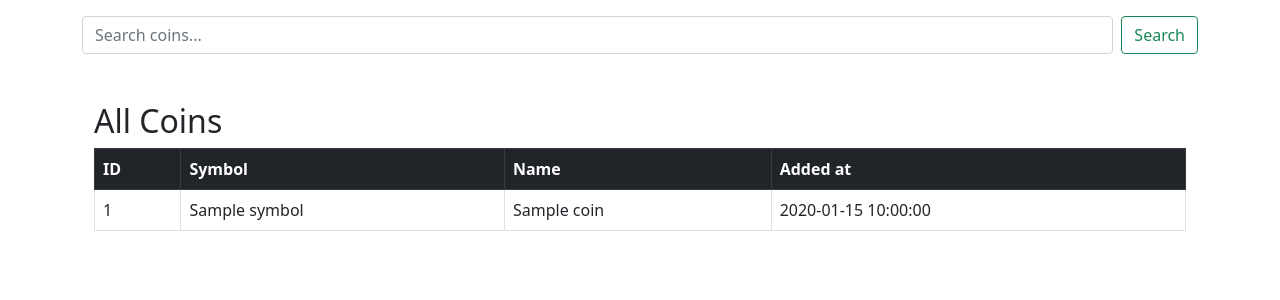
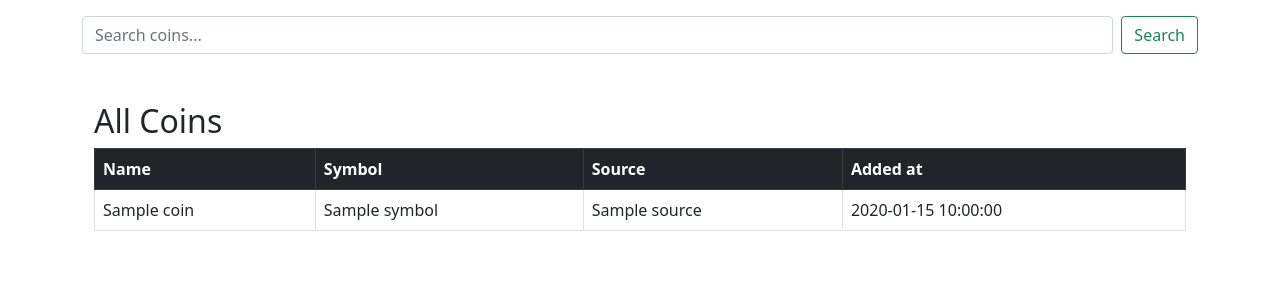
Before and after one commit to cafalchio/cryptofinder, a Python web app: template app/templates/all_coins.html in a window 1280 px wide. Shown: the part 56-356 px from the top of the page. Run offline with Jinja, Linux system fonts and the light colour scheme; the template is opened without the code that fills it: most values are stand-ins (such as "Sample title", 1, 10 or a date in 2020).

Commit message:
updated templates

```diff
--- a/app/templates/all_coins.html
+++ b/app/templates/all_coins.html
@@ -6,18 +6,18 @@
   <table class="table table-bordered">
     <thead class="table-dark">
       <tr>
-        <th>ID</th>
+        <th>Name</th>
         <th>Symbol</th>
-        <th>Name</th>
+        <th>Source</th>
         <th>Added at</th>
       </tr>
     </thead>
     <tbody>
       {% for coin in coins %}
       <tr>
-        <td>{{ coin.id }}</td>
+        <td>{{ coin.name }}</td>
         <td>{{ coin.symbol }}</td>
-        <td>{{ coin.name }}</td>
+        <td>{{ coin.source }}</td>
         <td>{{ coin.added }}</td>
       </tr>
       {% endfor %}
--- a/app/templates/new_coins_today.html
+++ b/app/templates/new_coins_today.html
@@ -8,7 +8,7 @@ block content %}
       <tr>
         <th>Name</th>
         <th>Symbol</th>
-        <th>From</th>
+        <th>Source</th>
         <th>Added at</th>
       </tr>
     </thead>
```
